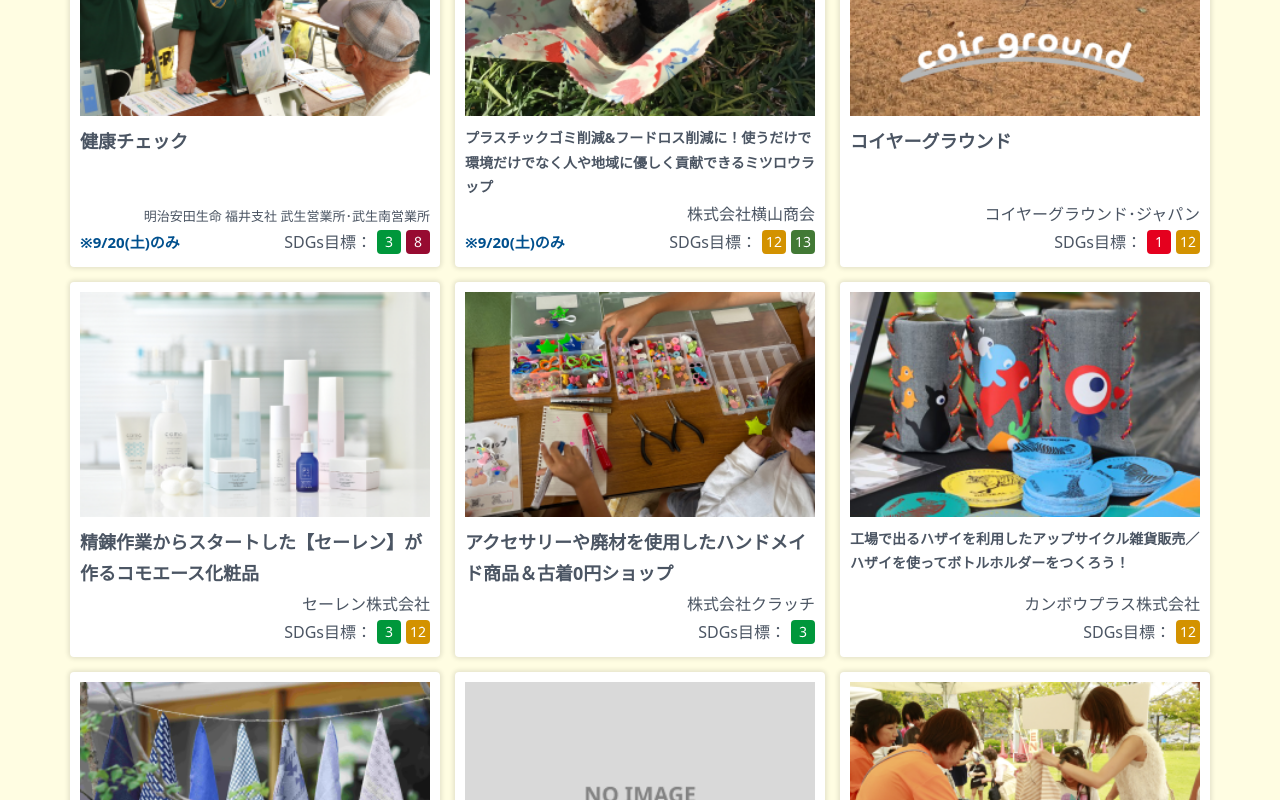
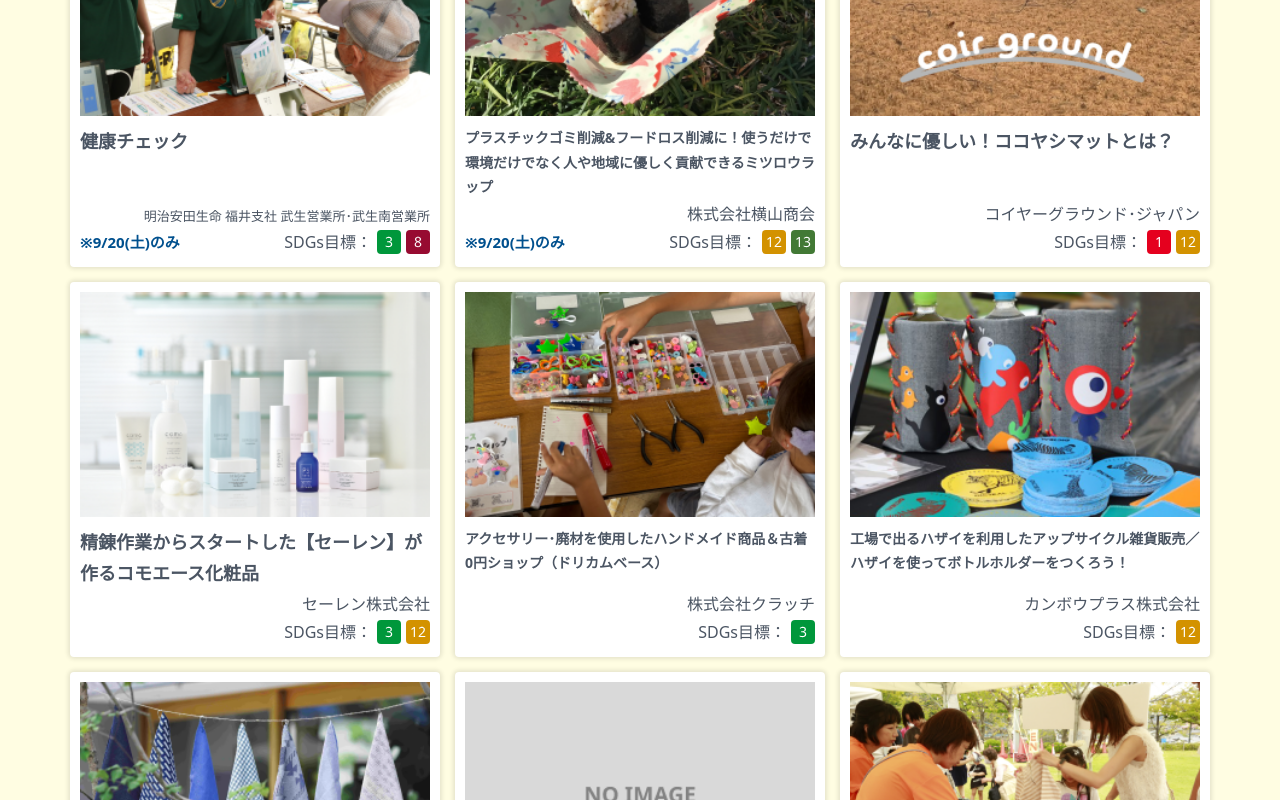
Before and after one commit to Ktjm-555/sabae-event-lp, a React (Vite) app in the folder sabae-event-lp/: page /booth in a window 1280 px wide. Shown: the part 1620-2420 px from the top of the page. Built offline with nearby package versions, Linux system fonts and the light colour scheme; a web font is replaced by a local one.

Commit message:
文言修正と、ブースページセクションの調整。

```diff
--- a/sabae-event-lp/src/components/pages/booth/BoothPage.tsx
+++ b/sabae-event-lp/src/components/pages/booth/BoothPage.tsx
@@ -78,7 +78,9 @@ const DIV_SectionWrapper = styled(S_DIV_SectionWrapper)`
 	}
 
 	@media (max-width: 900px) {
-		padding-top: 120px;
+		&.top-section {
+			padding-top: 120px;
+		}
 	}
 `;
 
--- a/sabae-event-lp/src/items/booth.ts
+++ b/sabae-event-lp/src/items/booth.ts
@@ -196,7 +196,7 @@ export const partners = [
 		imgSrc: `${
 			import.meta.env.BASE_URL
 		}images/partners/photo_partner_image12.png`,
-		title: "コイヤーグラウンド",
+		title: "みんなに優しい！ココヤシマットとは？",
 		isLong: false,
 		name: "コイヤーグラウンド･ジャパン",
 		isNameLong: false,
@@ -218,8 +218,9 @@ export const partners = [
 		imgSrc: `${
 			import.meta.env.BASE_URL
 		}images/partners/photo_partner_image14.png`,
-		title: "アクセサリーや廃材を使用したハンドメイド商品＆古着0円ショップ",
-		isLong: false,
+		title:
+			"アクセサリー･廃材を使用したハンドメイド商品＆古着0円ショップ（ドリカムベース）",
+		isLong: true,
 		name: "株式会社クラッチ",
 		isNameLong: false,
 		numbers: [3],
@@ -252,7 +253,7 @@ export const partners = [
 		imgSrc: `${
 			import.meta.env.BASE_URL
 		}images/partners/photo_partner_image29.png`,
-		title: "確認中",
+		title: "未定",
 		isLong: false,
 		name: "認定NPO法人さばえNPOサポート",
 		isNameLong: false,
@@ -422,7 +423,7 @@ export const childrenSpace = [
 		isLong: false,
 		name: "自衛隊福井地方協力本部",
 		isNameLong: false,
-		numbers: [],
+		numbers: [17],
 	},
 	{
 		id: 4,
```
